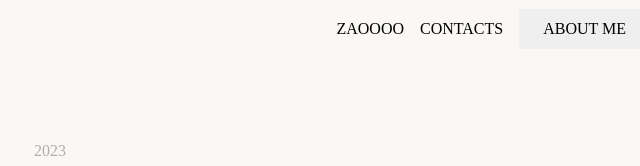
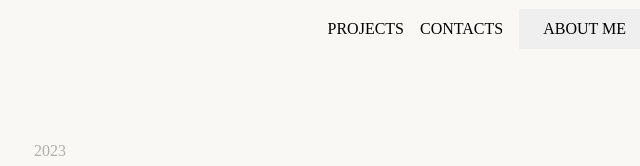
Before and after one commit to mirirosca/RoscaMirela_Portfolio, a plain HTML site: page index.html in a window 1280 px wide. Shown: the top 166 px of the page, 590-1230 px from the left. Drawn offline with nearby package versions, Linux system fonts and the light colour scheme.

Commit message:
modifiche

```diff
--- a/index.html
+++ b/index.html
@@ -17,7 +17,7 @@
     <a href="#" class="logo">mirela rosca</a>
     <img src="./icone/icons8-menu-arrotondato-50.png" alt="menu icon" class="menu-icon">
     <ul class="nav-bar">
-      <li><a href="#">ZAOOOO</a></li>
+      <li><a href="#">PROJECTS</a></li>
       <li><a href="#">CONTACTS</a></li>
       <li><button><a href="">ABOUT ME</a></button></li>
     </ul>
```
